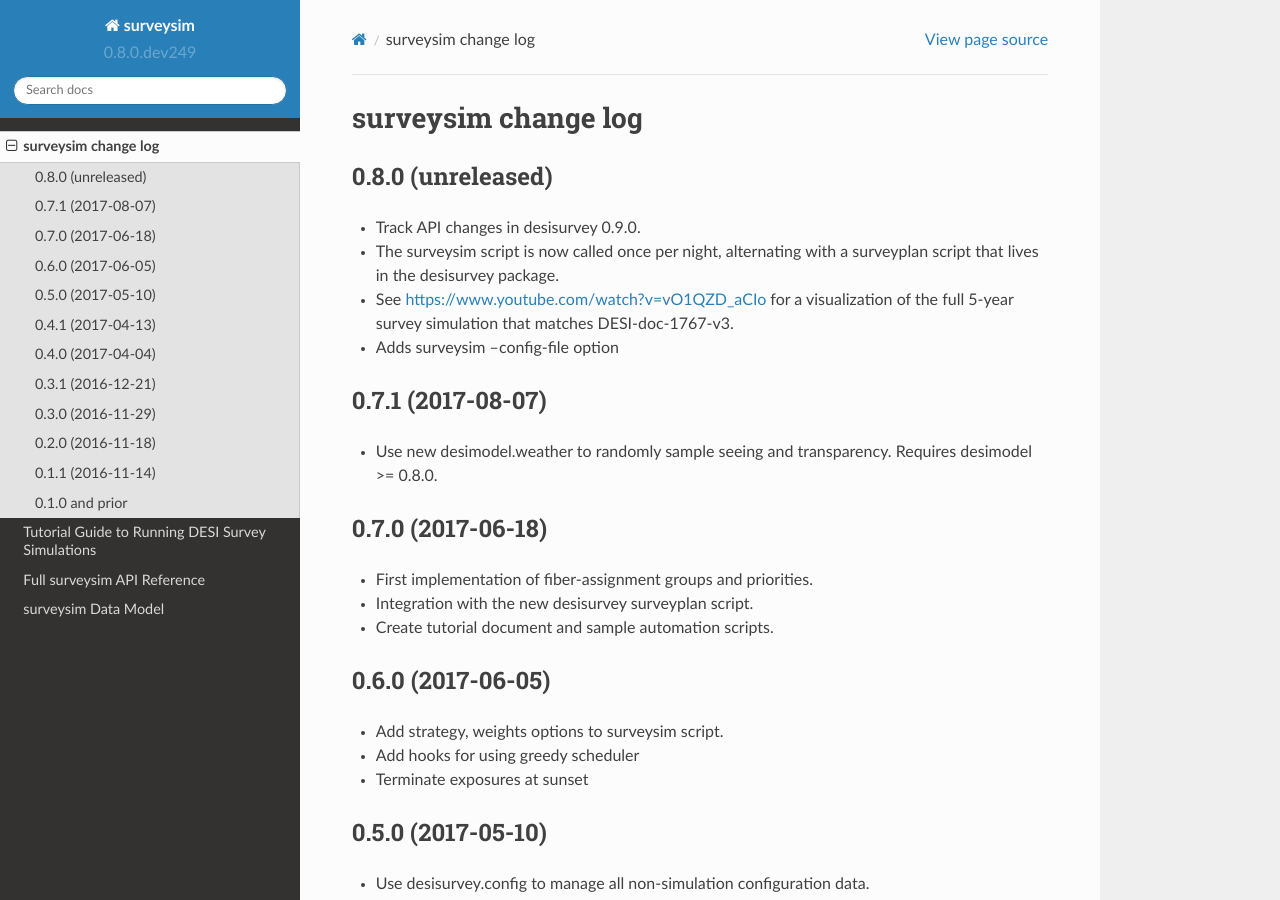
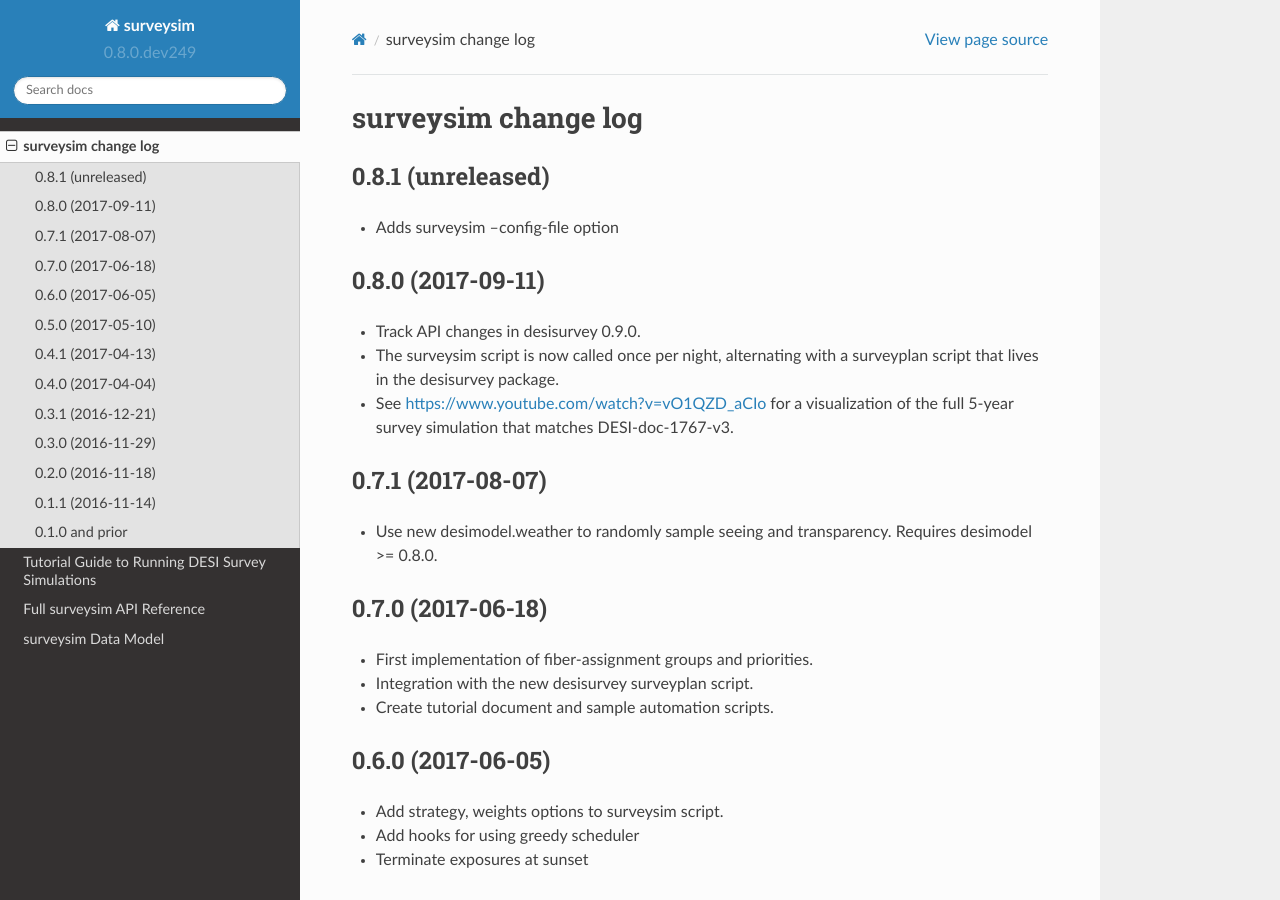
Before and after one commit to michaelJwilson/surveysim, a Sphinx documentation site: the page built from doc/changes.rst, in a window 1280 px wide and 900 px high. Built offline with Sphinx 7.4.7 and the Read the Docs theme 2.0.0, drawn with Linux system fonts in a browser that asks for light colours.

Commit message:
update version history in changes.rst [ci skip]

```diff
--- a/doc/changes.rst
+++ b/doc/changes.rst
@@ -2,7 +2,12 @@
 surveysim change log
 ====================
 
-0.8.0 (unreleased)
+0.8.1 (unreleased)
+------------------
+
+* Adds surveysim --config-file option
+
+0.8.0 (2017-09-11)
 ------------------
 
 * Track API changes in desisurvey 0.9.0.
```
Also changed, not shown: other parts of doc/changes.rst (+0 -1 lines).
